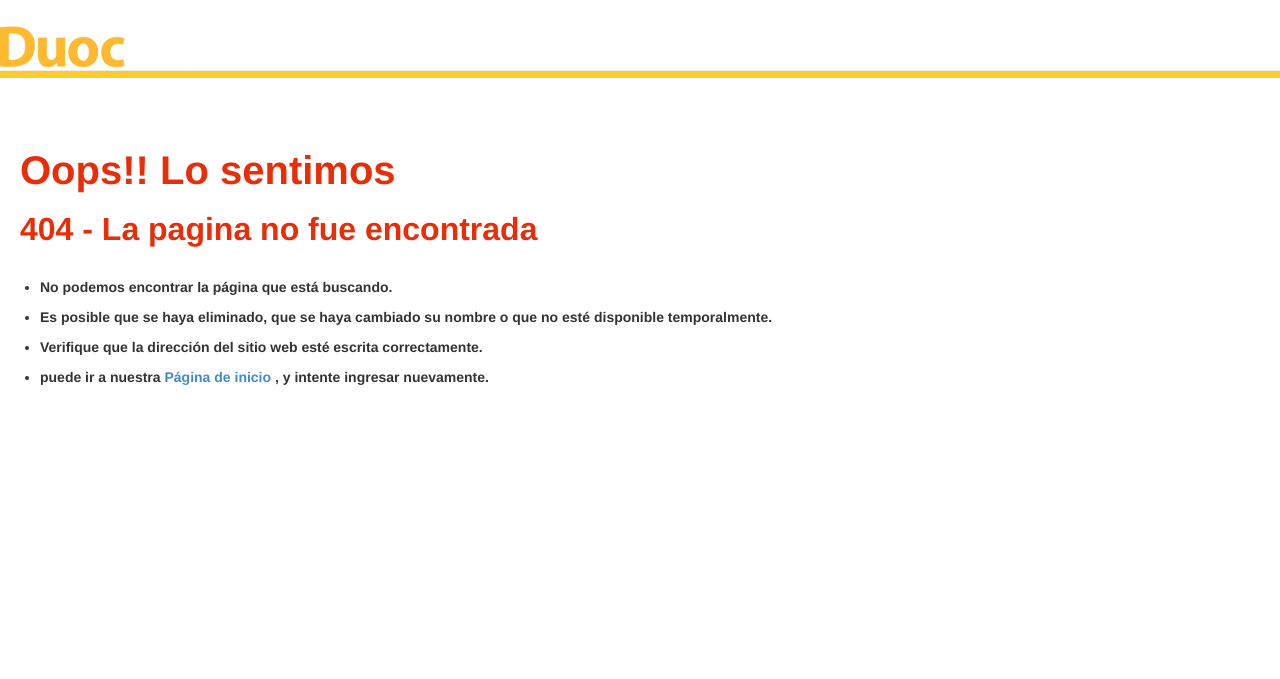
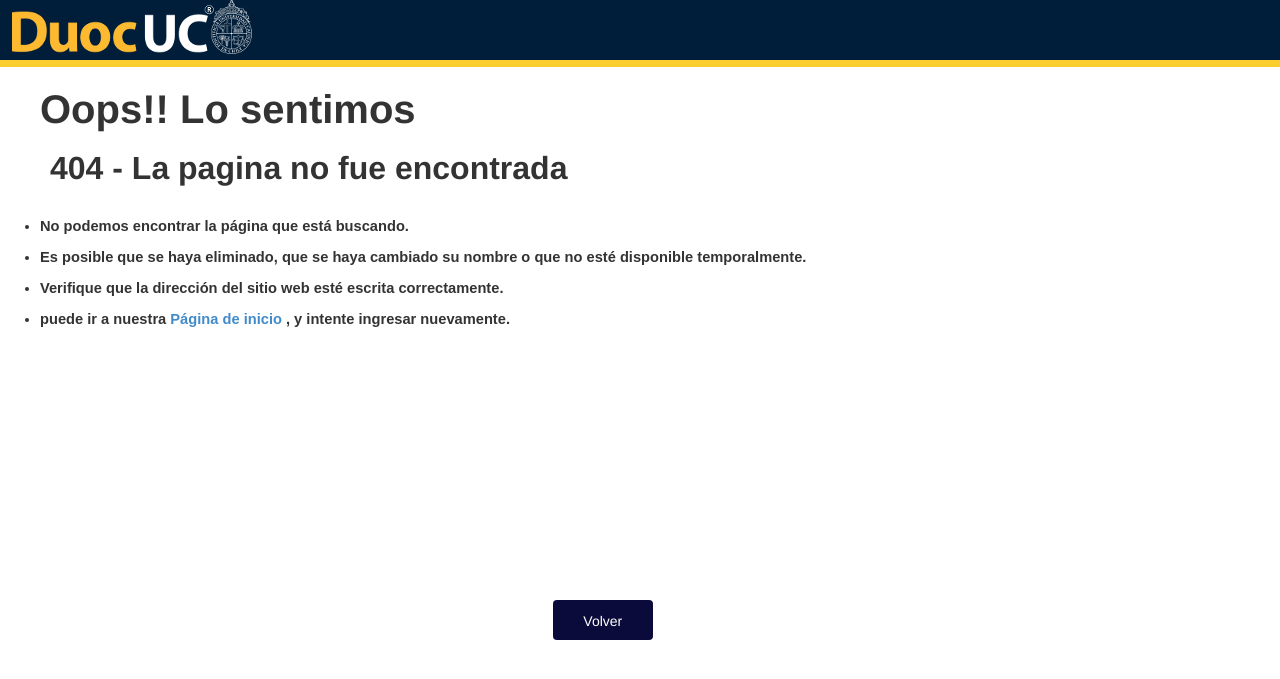
Before and after one commit to biwiker/proyectoDocentesUAP, a PHP site: page /error.php in a window 1280 px wide. Shown: the top 679 px of the page. Run offline with PHP 8.4, Linux system fonts and the light colour scheme.

Commit message:
Trabajando en la pagina de error

```diff
--- a/Js/AgregarFilasTabla.js
+++ b/Js/AgregarFilasTabla.js
@@ -1,4 +1,3 @@
-<script src="../bootstrap 3/jquery-3.3.1.js"></script>
 
 $(document).on('ready', funcionPrincipal);
 
--- a/css/Estilos.css
+++ /dev/null
@@ -1,41 +0,0 @@
-
-/*linea amarilla divisoria*/
-hr{
-
-}
-
-.mensajeCompleto{ padding:32px 64px;font-family: ARIAL; font-size: 20pt; position: relative}
-
-.titulo{color: #E72E09; font-size: 30pt; position: relative}
-
-.subtitulo{color: #E72E09;font-size: 24pt; position: relative}
-
-/*mensaje inferior*/
-#botonVolver{
-    size:10px;
-    right: 50%;
-    bottom: 20%;
-    width: 100px;
-    height: 40px;
-    position: relative;
-    padding: 10px;
-    background:#0B0B3B;
-    color: #fff;
-}
-
-/*cabecera con imagen de duoc*/
-.imagenDuocSuperior{
-    width: 100%;
-    top:0px;
-    left: 0px;
-    padding-top: 15px;
-    position: relative;
-}
-
-
-
-/*Pantallas ajustadas
-@media screen and (max-width: 1024px) and (max-height:768px){
-
-
-}*/
--- /dev/null
+++ b/css/Estilos_Error.css
@@ -0,0 +1,44 @@
+hr{
+     height:7px;
+     background-color:#FACC2E;
+     margin-top:0;
+     border:0;
+}
+ .titulo{
+    margin-left: 40px;
+    font-size:30pt;
+    position: relative;
+}
+.subtitulo{
+   margin-left: 50px;
+   font-size:24pt;
+}
+ul{
+    font-size:11pt;
+    font-weight:bold;
+    font-family: 'Arial';
+}
+.dibujoDocente{
+    position:absolute;
+    top:80px;
+    left:800px
+}
+.imagenDuocSuperior{
+    background-color: #001e39;
+    height:60px;
+    padding-left: 12px;
+}
+.botonVolver{
+    size:10px;
+    right:49%;
+    bottom:20%;
+    width:100px;
+    height:40px;
+    position:absolute;
+    padding: 10px;
+    background-color:#0B0B3B;
+    color: #fff;
+}
+.botonVolver:hover{
+    background-color:#FACC2E;
+}
--- a/error.php
+++ b/error.php
@@ -3,7 +3,7 @@
         <title>Error Page</title>
         <meta http-equiv="Content-Type" content="text/html; charset=UTF-8" />
         <link href="bootstrap 3/css/bootstrap.css" rel="stylesheet" type="text/css">
-        <link href="css/Estilos.css" rel="stylesheet" type="text/css">
+        <link href="css/Estilos_Error.css" rel="stylesheet" type="text/css">
         <script src="bootstrap 3/js/bootstrap.js"></script>
         <script src="bootstrap 3/jquery-3.3.1.js"></script>
     </head>
@@ -15,15 +15,15 @@
             <img src="Imagenes/fondo-transparente_4.png">
         </header>
 
-        <hr style=" height: 7px; background-color:#FACC2E; margin-top: 1px; margin-bottom: 70px;"/>
+        <hr/>
 
         <!-- Titulo y subtitulo -->
         <div class="container-image,col-lg-6,col-md-6">
-            <h1 class="titulo" style="margin-left: 20px"><strong>Oops!! Lo sentimos</strong></h1>
-            <h1 class="subtitulo" style="margin-left: 20px"><strong>404 - La pagina no fue encontrada</strong></h1>
+            <h1 class="titulo"><strong>Oops!! Lo sentimos</strong></h1>
+            <h1 class="subtitulo"><strong>404 - La pagina no fue encontrada</strong></h1>
              <br/>
             <!--texto descripcion-->
-            <ul style="font-weight: bold">
+            <ul>
                 <li type="disc"><p>No podemos encontrar la página que está buscando.</p></li>
                 <li type="disc"><p>Es posible que se haya eliminado, que se haya cambiado su nombre o que no esté disponible temporalmente. </p></li>
                 <li type="disc"><p>Verifique que la dirección del sitio web esté escrita correctamente.</p></li>
@@ -32,24 +32,16 @@
             </ul>
 
             <!-- imagen error -->
-            <div class="col-lg-6,col-md-6" style="position:absolute; top:80px;left:800px">
-                <marquee scrollamount=”6″ loop=”0″ direction="right"><img src="Imagenes/error1.png" title="error 404" style="width: 400px;height: 400px;"></marquee>
-
+            <div class="col-lg-6 col-md-6 dibujoDocente">
+                <marquee scrollamount=”6″ loop=”0″ direction="right"><img src="Imagenes/error1.png" title="error 404" style="width:400px;height: 400px;"></marquee>
             </div>
 
             <!--boton volver-->
             <form action="capaPresentacion/V_Login.php">
-                <button type="submit" name="btnVolver" class="btn" id="botonVolver">Volver</button>
+                <button type="submit" name="btnVolver" class="btn botonVolver">Volver</button>
             </form>
             <br/>
-
-
-
         </div>
     </body>
-
-</div>
-
-
 </body>
 </html>
```
